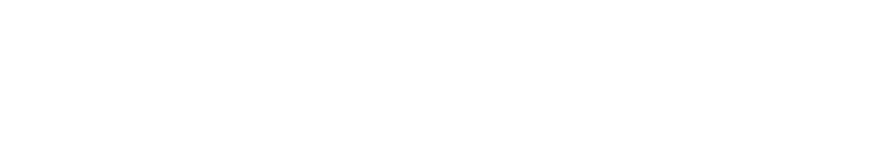
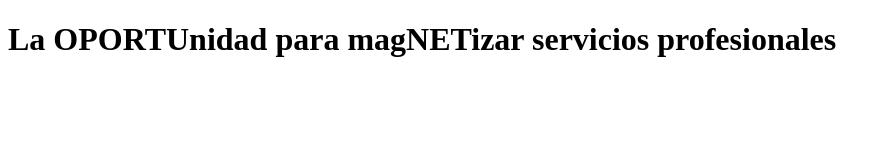
Before and after one commit to marqitoron/oportunet-github, a plain HTML site: page index.html in a window 1280 px wide. Shown: the whole page, without its empty margins (0-891 px from the left). Drawn offline with Linux system fonts and the light colour scheme.

Commit message:
Agregando frase

```diff
--- a/index.html
+++ b/index.html
@@ -5,6 +5,6 @@
     <title>OportuNet</title>
   </head>
   <body>
-
+    <h1>La OPORTUnidad para magNETizar servicios profesionales<h1>
   </body>
 </html>
```
